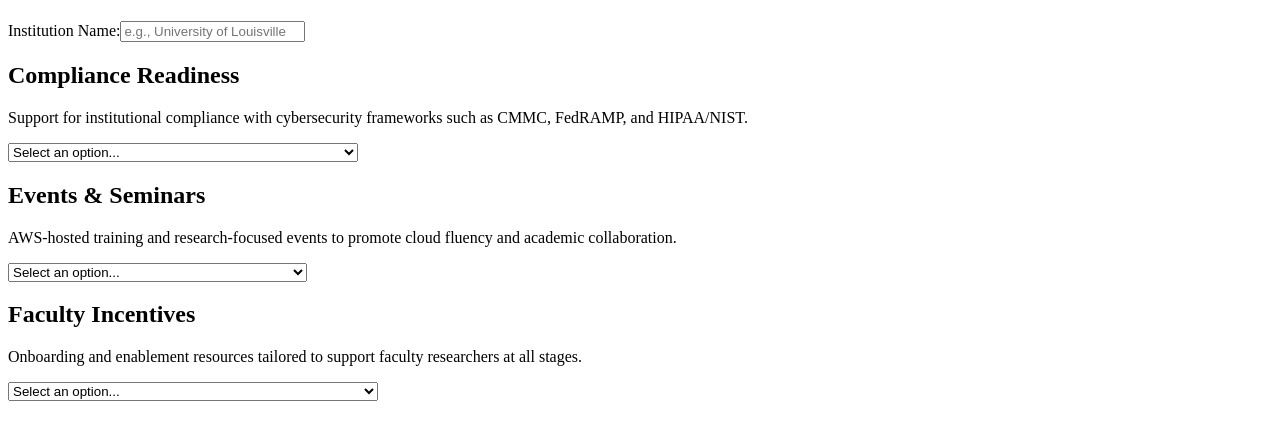
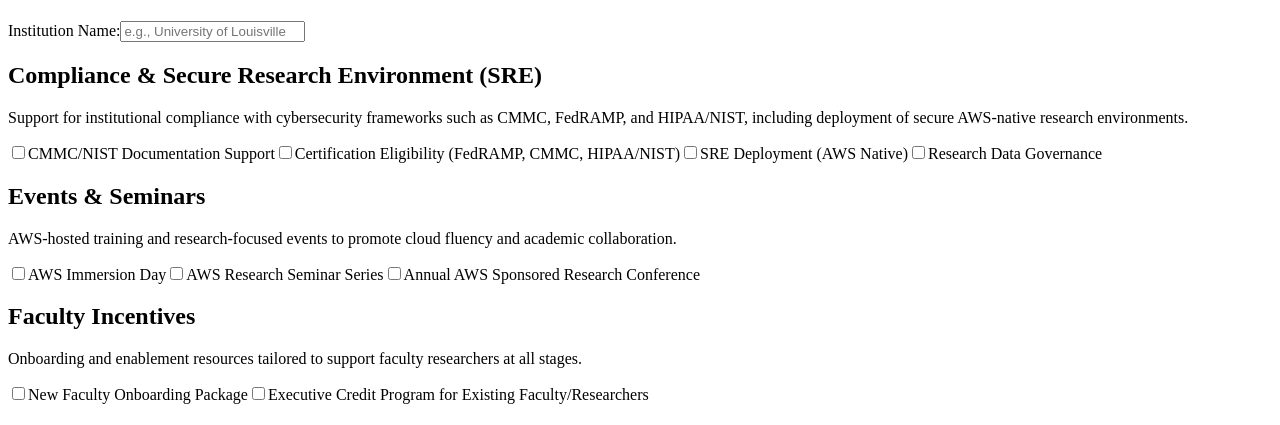
Before and after one commit to jplaverde/AWS-Research-Deal-Builder, a React (Vite) app: page / in a window 1280 px wide. Shown: the part 371-796 px from the top of the page. Built offline with nearby package versions, Linux system fonts and the light colour scheme.

Commit message:
Update App.jsx

```diff
--- a/src/App.jsx
+++ b/src/App.jsx
@@ -1,9 +1,13 @@
 import React, { useState } from "react";
+import { saveAs } from "file-saver";
+import { Document, Packer, Paragraph, TextRun, HeadingLevel, ImageRun } from "docx";
 
 const researchOptions = {
-  "Compliance Readiness": [
+  "Compliance & Secure Research Environment (SRE)": [
     "CMMC/NIST Documentation Support",
-    "Certification Eligibility (FedRAMP, CMMC, HIPAA/NIST)"
+    "Certification Eligibility (FedRAMP, CMMC, HIPAA/NIST)",
+    "SRE Deployment (AWS Native)",
+    "Research Data Governance"
   ],
   "Events & Seminars": [
     "AWS Immersion Day",
@@ -44,10 +48,6 @@
     "Access to Accelerated Computing (GPU, FPGA, Quantum)",
     "Quantum Computing @ AWS"
   ],
-  "Secure Research Environment (SRE)": [
-    "SRE Deployment (AWS Native)",
-    "Research Data Governance"
-  ],
   "Student/University Engagement": [
     "Cloud Trained Student Pairing",
     "Analysis of On-Prem Cluster Utilization",
@@ -56,14 +56,13 @@
 };
 
 const categoryDescriptions = {
-  "Compliance Readiness": "Support for institutional compliance with cybersecurity frameworks such as CMMC, FedRAMP, and HIPAA/NIST.",
+  "Compliance & Secure Research Environment (SRE)": "Support for institutional compliance with cybersecurity frameworks such as CMMC, FedRAMP, and HIPAA/NIST, including deployment of secure AWS-native research environments.",
   "Events & Seminars": "AWS-hosted training and research-focused events to promote cloud fluency and academic collaboration.",
   "Faculty Incentives": "Onboarding and enablement resources tailored to support faculty researchers at all stages.",
   "Grant Support": "Official AWS collaboration and endorsement documentation to strengthen research funding proposals.",
   "Research Commercialization": "Programs to transition academic research into startup pathways or commercial ventures.",
   "Research Enablement": "Cloud credits, guidance, and tools that directly accelerate academic research outcomes.",
   "Research Infrastructure": "Access to scalable compute, storage, and governance tooling for research workloads.",
-  "Secure Research Environment (SRE)": "Turnkey AWS-native environments for secure data analysis, enclave research, and compliance-aligned science.",
   "Student/University Engagement": "Hands-on programs to involve students, track on-prem usage, and encourage cloud experimentation."
 };
 
@@ -72,26 +71,44 @@
   const [institutionName, setInstitutionName] = useState("");
 
   const handleChange = (category, option) => {
-    setSelected((prev) => ({ ...prev, [category]: option }));
+    setSelected((prev) => {
+      const current = prev[category] || [];
+      const exists = current.includes(option);
+      const updated = exists ? current.filter(o => o !== option) : [...current, option];
+      return { ...prev, [category]: updated };
+    });
   };
 
-  const generateDocument = () => {
-    const content = `AWS Research Partnership Letter\n\nTo: ${institutionName}\n\nAWS proposes the following tailored research engagement framework to support innovation, security, and scalability for your institution.\n\n${Object.entries(researchOptions)
-      .map(([category, options]) => {
-        const selectedOption = selected[category];
-        if (!selectedOption) return null;
-        return `## ${category}\n${selectedOption}`;
-      })
-      .filter(Boolean)
-      .join("\n\n")}\n\nAWS will work in partnership with ${institutionName} to enable best-in-class research, accelerate time to insight, and prepare researchers with compliant and cost-effective cloud resources.`;
+  const generateDocument = async () => {
+    const doc = new Document();
 
-    const blob = new Blob([content], { type: "text/plain" });
-    const url = URL.createObjectURL(blob);
-    const a = document.createElement("a");
-    a.href = url;
-    a.download = `${institutionName.replace(/\s+/g, '_')}_AWS_Research_Partnership_Letter.txt`;
-    a.click();
-    URL.revokeObjectURL(url);
+    doc.addSection({
+      children: [
+        new Paragraph({
+          text: `AWS Research Partnership Letter`,
+          heading: HeadingLevel.TITLE
+        }),
+        new Paragraph({ text: `To: ${institutionName}`, spacing: { after: 200 } }),
+        new Paragraph({ text: `AWS proposes the following tailored research engagement framework to support innovation, security, and scalability for your institution.`, spacing: { after: 200 } }),
+
+        ...Object.entries(researchOptions).flatMap(([category, options]) => {
+          const selectedOptions = selected[category];
+          if (!selectedOptions || selectedOptions.length === 0) return [];
+          return [
+            new Paragraph({ text: category, heading: HeadingLevel.HEADING_2 }),
+            ...selectedOptions.map(opt => new Paragraph({ text: `• ${opt}` }))
+          ];
+        }),
+
+        new Paragraph({ spacing: { before: 300, after: 200 } }),
+        new Paragraph({
+          text: `AWS will work in partnership with ${institutionName} to enable best-in-class research, accelerate time to insight, and prepare researchers with compliant and cost-effective cloud resources.`
+        })
+      ]
+    });
+
+    const blob = await Packer.toBlob(doc);
+    saveAs(blob, `${institutionName.replace(/\s+/g, '_')}_AWS_Research_Partnership_Letter.docx`);
   };
 
   return (
@@ -122,16 +139,17 @@
         <div key={category} className="my-6 border border-gray-200 rounded shadow-sm p-4">
           <h2 className="text-xl font-semibold text-orange-600 mb-2">{category}</h2>
           <p className="text-sm text-gray-600 mb-2">{categoryDescriptions[category]}</p>
-          <select
-            className="w-full border border-gray-300 rounded px-3 py-2"
-            onChange={(e) => handleChange(category, e.target.value)}
-            value={selected[category] || ""}
-          >
-            <option value="">Select an option...</option>
-            {options.map((opt) => (
-              <option key={opt} value={opt}>{opt}</option>
-            ))}
-          </select>
+          {options.map((opt) => (
+            <label key={opt} className="block mb-1">
+              <input
+                type="checkbox"
+                className="mr-2"
+                checked={selected[category]?.includes(opt) || false}
+                onChange={() => handleChange(category, opt)}
+              />
+              {opt}
+            </label>
+          ))}
         </div>
       ))}
 
```
